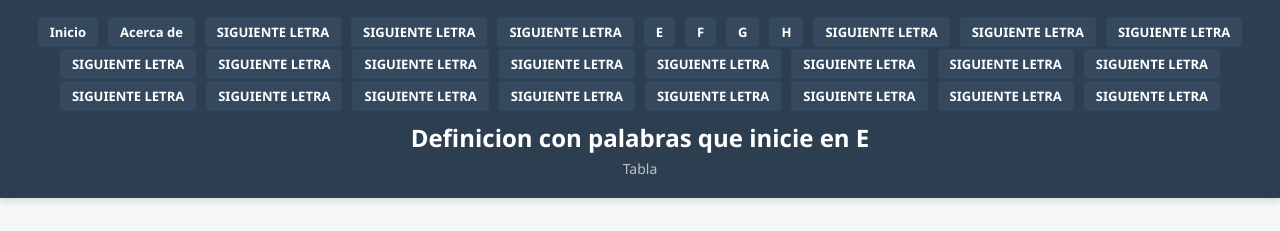
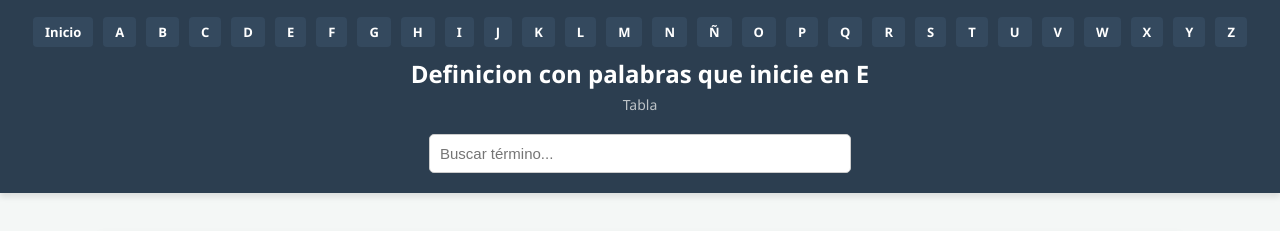
Before and after one commit to marcso71/pagin_web_empresa, a plain HTML site: page EEEEE.html in a window 1280 px wide. Shown: the top 231 px of the page. Drawn offline with Linux system fonts and the light colour scheme.

Commit message:
Fix HTML structure and update navigation links

```diff
--- a/EEEEE.html
+++ b/EEEEE.html
@@ -5,35 +5,34 @@
         <meta charset="UTF-8">
     <title>Diseño de Arquitectura de Software</title>
     <na>
-        <ul>
-            <li><a href="index.html">Inicio</a></li>
-            <li><a href="AAA.html">Acerca de </a></li>
-            <li><a href="BBBB.html">SIGUIENTE LETRA</a></li>
-            <li><a href="CCC.html">SIGUIENTE LETRA</a></li>
-            <li><a href="DDDD.html">SIGUIENTE LETRA</a></li>
-            <li><a href="EEEEE.html">E</a></li>
-            <li><a href="FFFFF.html">F</a></li>
-            <li><a href="GGGGG.html">G</a></li>
-            <li><a href="HHHHH.html">H</a></li>
-            <li><a href="IIIII.html">SIGUIENTE LETRA</a></li>
-            <li><a href="JJJJ.html">SIGUIENTE LETRA</a></li>
-            <li><a href="KKKK.html">SIGUIENTE LETRA</a></li>
-            <li><a href="LLLL.html">SIGUIENTE LETRA</a></li>
-            <li><a href="MMMMM.html">SIGUIENTE LETRA</a></li>
-            <li><a href="NNNN.html">SIGUIENTE LETRA</a></li>
-            <li><a href="ÑÑÑÑÑ.html">SIGUIENTE LETRA</a></li>
-            <li><a href="OOOO.html">SIGUIENTE LETRA</a></li>
-            <li><a href="PPPP.html">SIGUIENTE LETRA</a></li>
-            <li><a href="QQQQ.html">SIGUIENTE LETRA</a></li>
-            <li><a href="RRRR.html">SIGUIENTE LETRA</a></li>
-            <li><a href="SSSS.html">SIGUIENTE LETRA</a></li>
-            <li><a href="TTTT.html">SIGUIENTE LETRA</a></li>
-            <li><a href="UUUU.html">SIGUIENTE LETRA</a></li>
-            <li><a href="VVVV.html">SIGUIENTE LETRA</a></li>
-            <li><a href="WWWWW.html">SIGUIENTE LETRA</a></li>
-            <li><a href="XXXX.html">SIGUIENTE LETRA</a></li>
-            <li><a href="YYY.html">SIGUIENTE LETRA</a></li>
-            <li><a href="ZZZZ.html">SIGUIENTE LETRA</a></li>
+        <ul><li><a href="index.html">Inicio</a></li>
+                <li><a href="AAA.html">A </a></li>
+                <li><a href="BBBB.html">B</a></li>
+                <li><a href="CCC.html">C</a></li>
+                <li><a href="DDDD.html">D</a></li>
+                <li><a href="EEEEE.html">E</a></li>
+                <li><a href="FFFFF.html">F</a></li>
+                <li><a href="GGGGG.html">G</a></li>
+                <li><a href="HHHHH.html">H</a></li>
+                <li><a href="IIIII.html">I</a></li>
+                <li><a href="JJJJ.html">J</a></li>
+                <li><a href="KKKK.html">K</a></li>
+                <li><a href="LLLL.html">L</a></li>
+                <li><a href="MMMMM.html">M</a></li>
+                <li><a href="NNNN.html">N</a></li>
+                <li><a href="ÑÑÑÑÑ.html">Ñ</a></li>
+                <li><a href="OOOO.html">O</a></li>
+                <li><a href="PPPP.html">P</a></li>
+                <li><a href="QQQQ.html">Q</a></li>
+                <li><a href="RRRR.html">R</a></li>
+                <li><a href="SSSS.html">S</a></li>
+                <li><a href="TTTT.html">T</a></li>
+                <li><a href="UUUU.html">U</a></li>
+                <li><a href="VVVV.html">V</a></li>
+                <li><a href="WWWWW.html">W</a></li>
+                <li><a href="XXXX.html">X</a></li>
+                <li><a href="YYY.html">Y</a></li>
+                <li><a href="ZZZZ.html">Z</a></li>
         </ul>
     </na>
     <h1>Definicion con palabras que inicie en E</h1>
@@ -80,6 +79,6 @@
             </tr>
         </table>
         <div class="footer">Derechos reservados a Daniel Benjamin © 2026 </div>
-         <script src="---------"></script>
+         <script src="script.js"></script>
     </body>
 </html>
```
